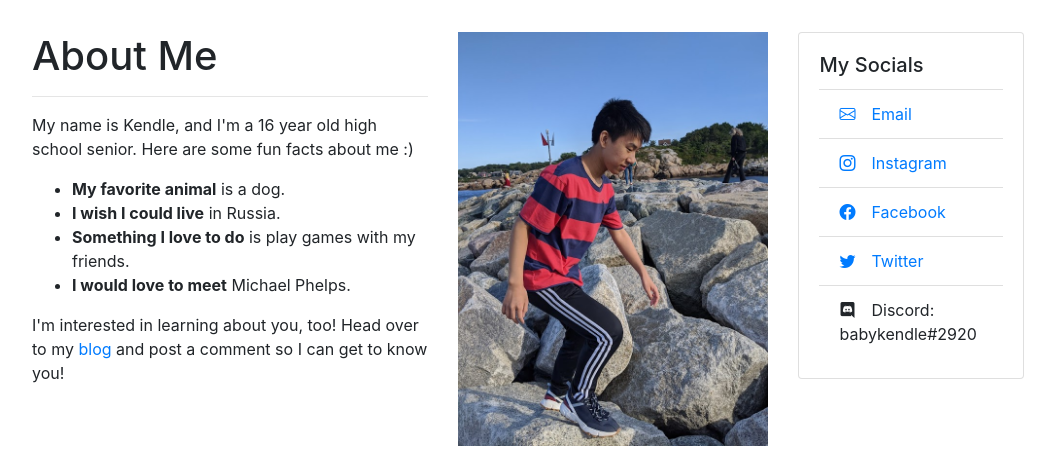
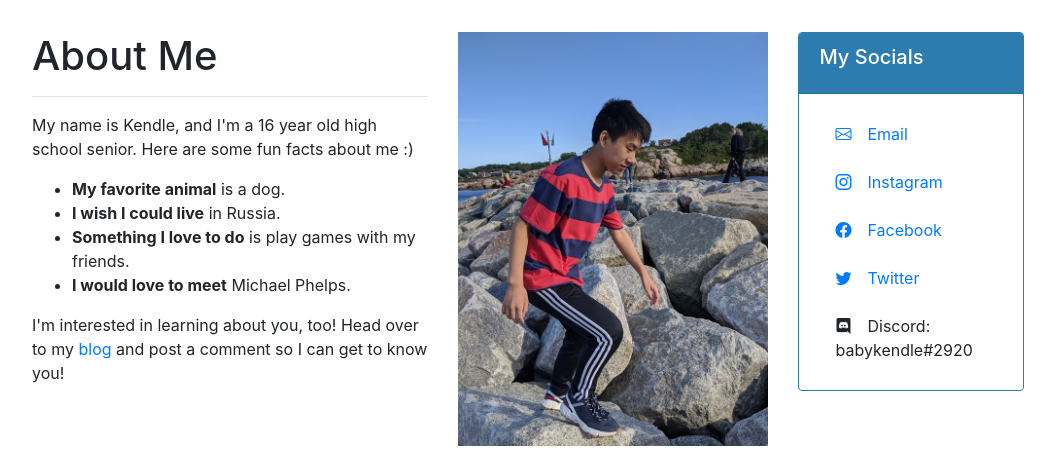
Before and after one commit to GeneralEggnog/animated-octo-funicular, a Flask app: page /about in a window 1280 px wide. Shown: the part 330-800 px from the top of the page, without its empty margins (112-1167 px from the left). Run offline with Flask 2, Linux system fonts and the light colour scheme; some libraries are stand-ins or nearby versions.

Commit message:
socials color change

```diff
--- a/flaskblog/templates/about.html
+++ b/flaskblog/templates/about.html
@@ -19,17 +19,18 @@
             <img class="img-fluid"src="{{ url_for('static', filename='about_image.jpg')}}">
         </div>
         <div class="col-md-3">
-            <div class="card">
-                <div class="card-body">
-                    <h5 class="card-title">My Socials</h5>
-                    <ul class="list-group list-group-flush">
-                        <a href="mailto:kendle.lam@gmail.com" target="_blank" rel="noopener noreferrer"><li class="list-group-item"><i class="bi bi-envelope mr-3"></i></i>Email</li></a>
-                        <a href="https://www.instagram.com/kendle.lam/" target="_blank" rel="noopener noreferrer"><li class="list-group-item"><i class="bi bi-instagram mr-3"></i>Instagram</li></a>
-                        <a href="https://www.facebook.com/profile.php?id=100009412276691" target="_blank" rel="noopener noreferrer"><li class="list-group-item"><i class="bi bi-facebook mr-3"></i>Facebook</li></a>
-                        <a href="https://twitter.com/LamKendle" target="_blank" rel="noopener noreferrer"><li class="list-group-item"><i class="bi bi-twitter mr-3"></i>Twitter</li></a>
-                        <a><li class="list-group-item"><i class="bi bi-discord mr-3"></i>Discord: babykendle#2920</li></a>
-                    </ul>
+            <div class="card" style="border-color:#2c7cb0">
+                <div class="card-header" style="background-color: #2c7cb0;">
+                    <h5 class="card-title text-white">My Socials</h5>
                 </div>
+                <ul class="list-group list-group-flush p-3 text-black">
+                    <a href="mailto:kendle.lam@gmail.com" target="_blank" rel="noopener noreferrer"><li class="list-group-item"><i class="bi bi-envelope mr-3"></i></i>Email</li></a>
+                    <a href="https://www.instagram.com/kendle.lam/" target="_blank" rel="noopener noreferrer"><li class="list-group-item"><i class="bi bi-instagram mr-3"></i>Instagram</li></a>
+                    <a href="https://www.facebook.com/profile.php?id=100009412276691" target="_blank" rel="noopener noreferrer"><li class="list-group-item"><i class="bi bi-facebook mr-3"></i>Facebook</li></a>
+                    <a href="https://twitter.com/LamKendle" target="_blank" rel="noopener noreferrer"><li class="list-group-item"><i class="bi bi-twitter mr-3"></i>Twitter</li></a>
+                    <a><li class="list-group-item"><i class="bi bi-discord mr-3"></i>Discord: babykendle#2920</li></a>
+                </ul>
+
             </div>
         </div>
     </div>
```
